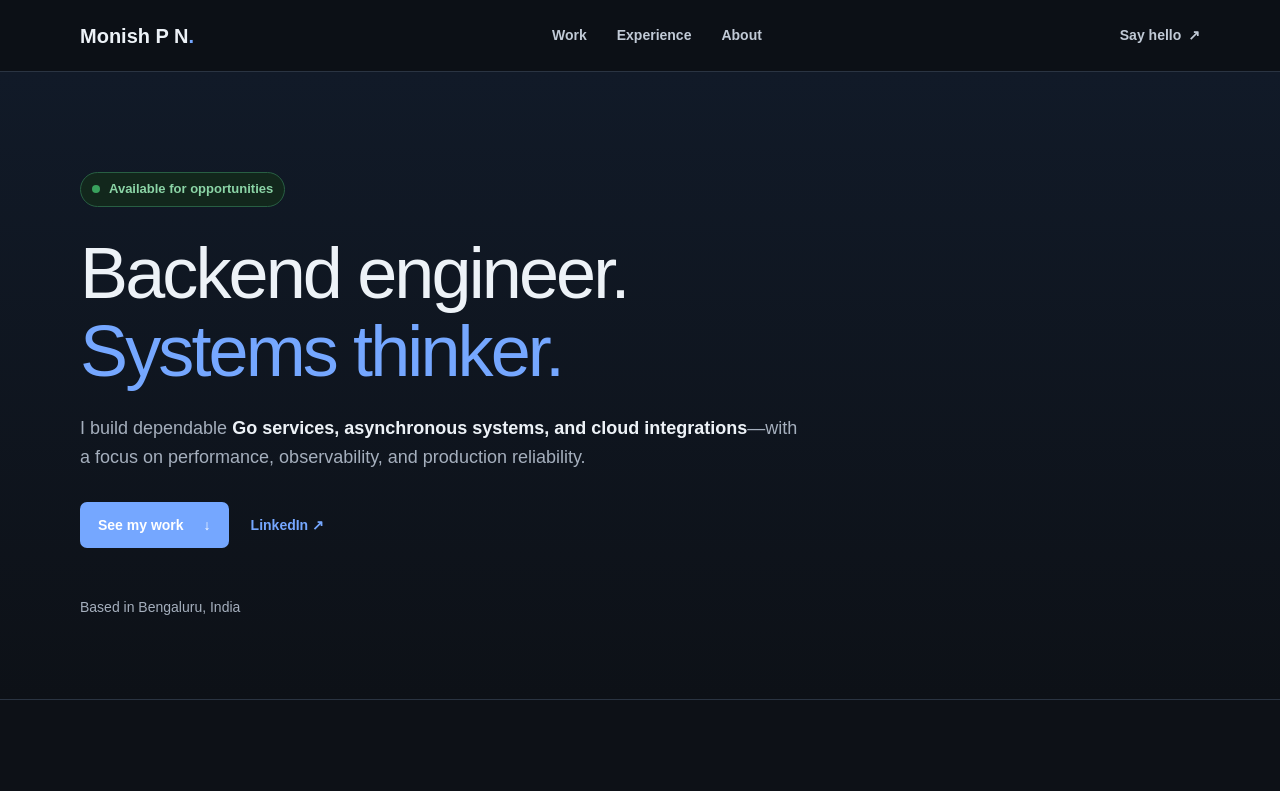
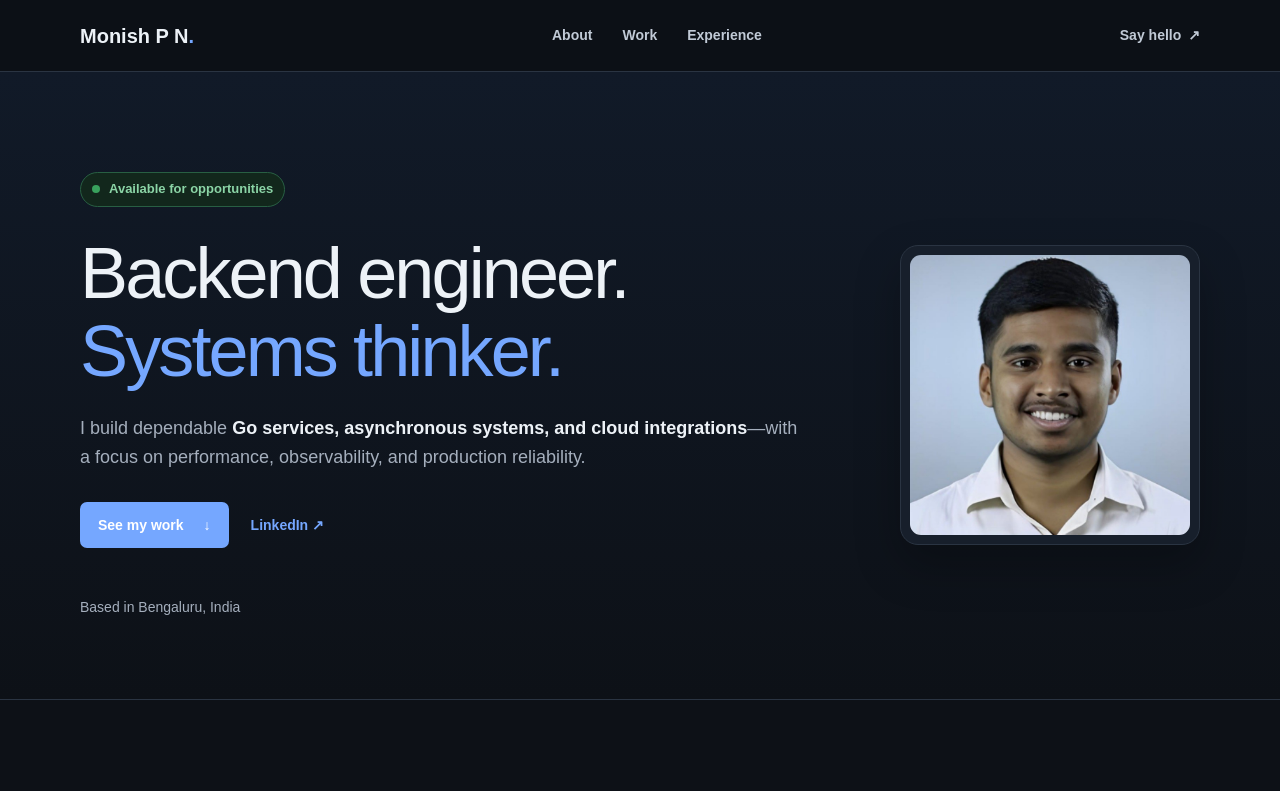
Before and after one commit to monishpn/portfolio, a Next.js app: page / in a window 1280 px wide. Shown: the top 791 px of the page. Built offline with nearby package versions, Linux system fonts and the light colour scheme.

Commit message:
Add profile photo and reorder navigation

```diff
--- a/app/globals.css
+++ b/app/globals.css
@@ -51,6 +51,28 @@ nav a:hover, .say-hi:hover { color: var(--primary); }
   padding-top: 100px;
   padding-bottom: 80px;
   background: linear-gradient(180deg, #111a28 0%, var(--background) 100%);
+}
+.hero-content {
+  display: grid;
+  grid-template-columns: minmax(0, 1fr) 300px;
+  align-items: center;
+  gap: 70px;
+}
+.hero-copy { min-width: 0; }
+.portrait-wrap {
+  padding: 9px;
+  border: 1px solid var(--border);
+  border-radius: 18px;
+  background: var(--card);
+  box-shadow: 0 20px 45px rgba(0, 0, 0, .25);
+}
+.portrait-wrap img {
+  display: block;
+  width: 100%;
+  height: auto;
+  aspect-ratio: 1;
+  object-fit: cover;
+  border-radius: 11px;
 }
 .available {
   display: inline-flex;
@@ -160,6 +182,7 @@ footer h2 { margin: 12px 0 30px; font-size: clamp(34px, 5vw, 52px); line-height:
 .footer-bottom { display: flex; justify-content: space-between; margin-top: 70px; padding-top: 20px; border-top: 1px solid #283140; color: #aeb7c8; font-size: 12px; }
 
 @media (max-width: 850px) {
+  .hero-content { grid-template-columns: 1fr 220px; gap: 35px; }
   .intro, .experience { grid-template-columns: 1fr; gap: 15px; }
   .project-grid { grid-template-columns: 1fr; }
   .roles article { grid-template-columns: 1fr; gap: 6px; }
@@ -171,6 +194,8 @@ footer h2 { margin: 12px 0 30px; font-size: clamp(34px, 5vw, 52px); line-height:
   nav { display: none; }
   .hero { min-height: auto; padding-top: 70px; padding-bottom: 65px; }
   .hero h1 { font-size: 43px; }
+  .hero-content { grid-template-columns: 1fr; }
+  .portrait-wrap { width: min(100%, 280px); grid-row: 1; }
   .hero-bottom > p { font-size: 16px; }
   .section { padding-top: 64px; padding-bottom: 64px; }
   .project { padding: 22px; }
--- a/app/page.tsx
+++ b/app/page.tsx
@@ -11,11 +11,13 @@ export default function Home() {
   return <main>
     <header>
       <a className="logo" href="#top">Monish P N<span>.</span></a>
-      <nav><a href="#work">Work</a><a href="#experience">Experience</a><a href="#about">About</a></nav>
+      <nav><a href="#about">About</a><a href="#work">Work</a><a href="#experience">Experience</a></nav>
       <a className="say-hi" href="mailto:pnmonish187@gmail.com">Say hello <Arrow /></a>
     </header>
 
     <section className="hero" id="top">
+      <div className="hero-content">
+        <div className="hero-copy">
           <div className="available"><i/> Available for opportunities</div>
           <h1>Backend engineer.<br/><em>Systems thinker.</em></h1>
           <div className="hero-bottom">
@@ -23,6 +25,11 @@ export default function Home() {
             <div><a className="btn" href="#work">See my work <span>↓</span></a><a className="text-link" href="https://linkedin.com/in/monish-pn" target="_blank" rel="noreferrer">LinkedIn <Arrow /></a></div>
           </div>
           <div className="hero-tag">Based in Bengaluru, India</div>
+        </div>
+        <div className="portrait-wrap">
+          <img src="/monish-profile.jpeg" alt="Monish P N" width="800" height="800" />
+        </div>
+      </div>
     </section>
 
     <section className="intro section" id="about">
```
Also changed, not shown: public/monish-profile.jpeg (added). Lines whose indentation alone changed are shown as unchanged.
